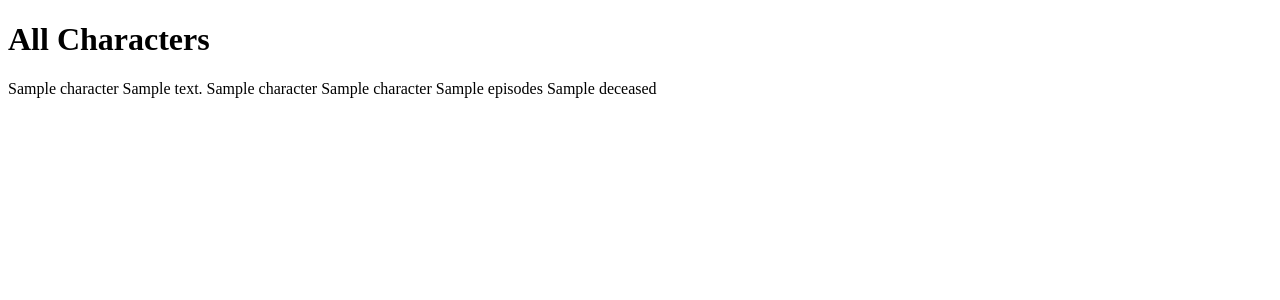
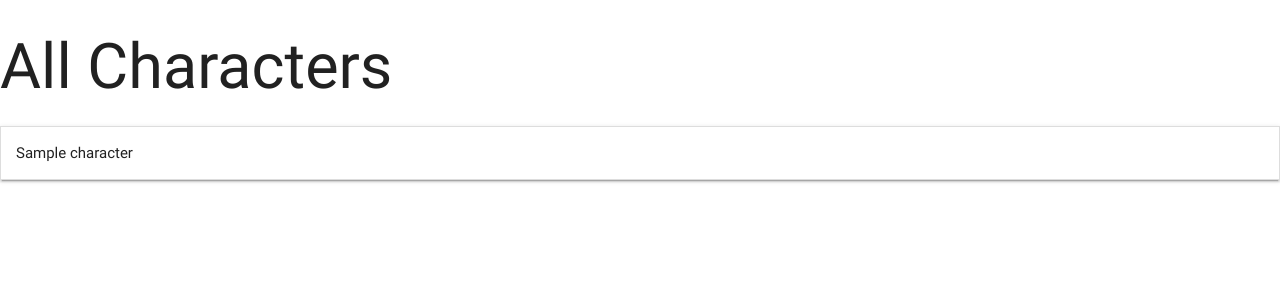
Before and after one commit to Code-Institute-Submissions/data-centric-milestone-project, a Flask app: page / in a window 1280 px wide. Shown: the top 300 px of the page. Run offline with Flask 2, Linux system fonts and the light colour scheme; a database or web service that is not in the repository returns one stand-in record (values such as "Sample title"); some libraries are stand-ins or nearby versions.

Commit message:
added function to access all characters and a base.html page

```diff
--- a/app.py
+++ b/app.py
@@ -17,7 +17,7 @@ app.config["MONGO_URI"] = os.environ.get("MONGO_URI")
 mongo = PyMongo(app)
 
 
-#Prints all characters to Python
+#Prints all characters to Python console
 
 # def mongo_connect(url):
 #     try:
@@ -44,7 +44,7 @@ Returns all characters to Flask app
 @app.route('/')
 @app.route('/get_all_characters')
 def hello():
-    return render_template('all_characters.html', character=mongo.db.character.find())
+    return render_template('all_characters.html', character=mongo.db.character.find().sort('name'))
 
 
 
--- a/templates/all_characters.html
+++ b/templates/all_characters.html
@@ -2,12 +2,14 @@
 {% block content %}
 <h1>All Characters</h1>
     {% for character in character %}
-        {{ character.name }}
-        {{ character.description }}
-        {{ character.region_name }}
-        {{ character.house_name }}
-        {{ character.episodes }}
-        {{ character.deceased }}
+
+     <ul class="collapsible" data-collapsible="accordion">
+        <li>
+            <div class="collapsible-header">{{ character.name }}</div>
+            <div class="collapsible-body"><span>{{ character.description }}<br>{{ character.region_name }}<br>{{ character.house_name }}<br>{{ character.episodes }}<br>{{ character.deceased }}</span></div>
+        </li>
+    </ul>
+
     {% endfor %}
 
 {% endblock %}
--- a/templates/base.html
+++ b/templates/base.html
@@ -1,13 +1,24 @@
 <!DOCTYPE html>
 <html lang="en">
+
 <head>
     <meta charset="UTF-8">
     <meta name="viewport" content="width=device-width, initial-scale=1.0">
     <meta http-equiv="X-UA-Compatible" content="ie=edge">
+    <link rel="stylesheet" href="https://cdnjs.cloudflare.com/ajax/libs/materialize/0.100.2/css/materialize.min.css">
     <title></title>
 </head>
+
 <body>
-    {% block content %}
-    {% endblock %}
+    {% block content %} {% endblock %}
+
+     <script src="https://cdnjs.cloudflare.com/ajax/libs/jquery/3.2.1/jquery.min.js"></script>
+    <script src="https://cdnjs.cloudflare.com/ajax/libs/materialize/0.100.2/js/materialize.min.js"></script>
+    <script type="text/javascript">
+        $(document).ready(function() {
+            $('.collapsible').collapsible();
+        });
+    </script>
 </body>
+
 </html>
```
